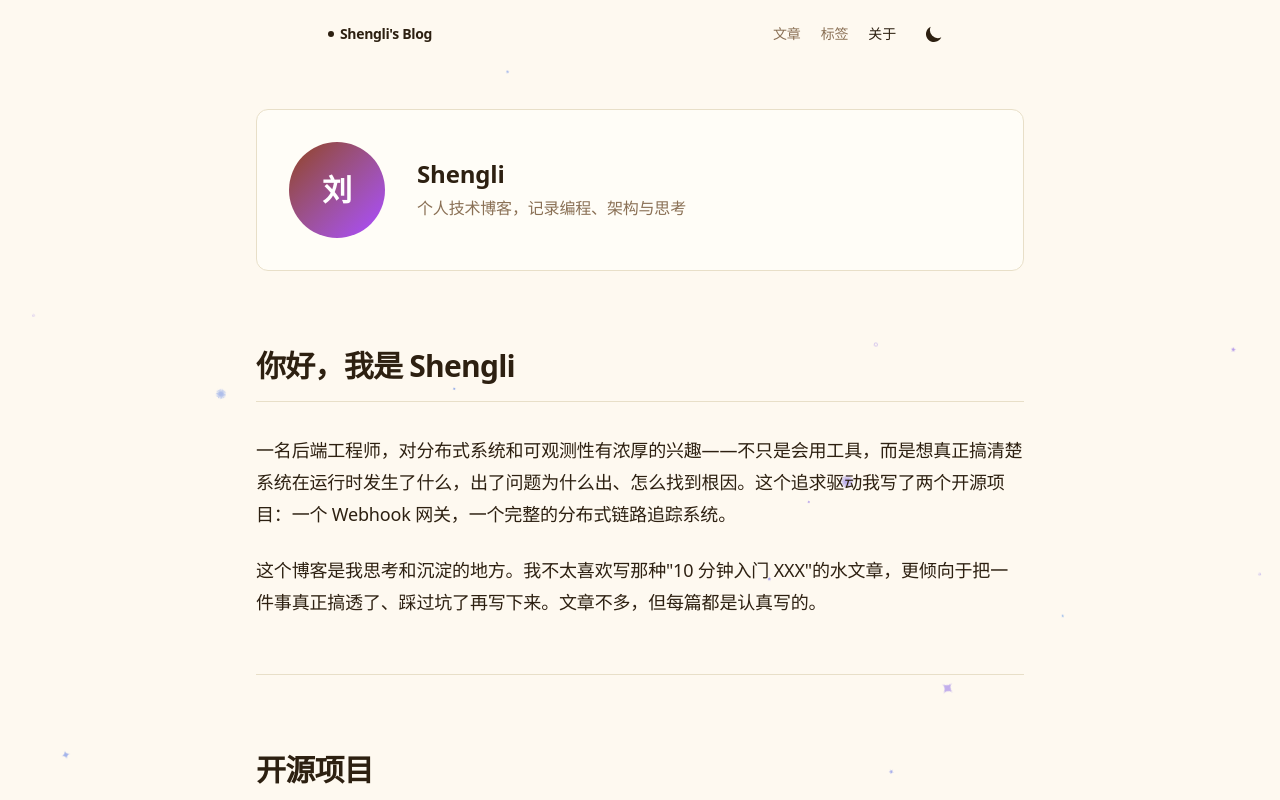
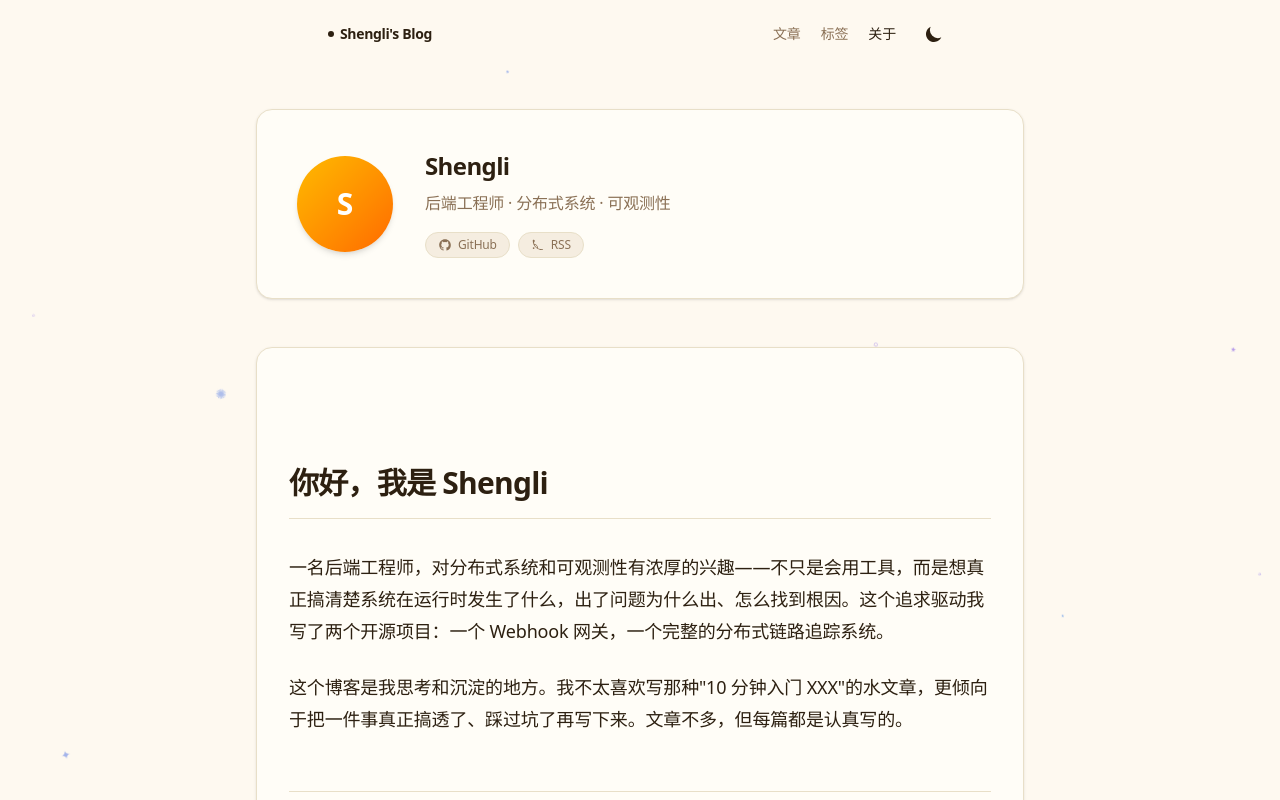
Before and after one commit to ThReeIOne/blog, a Next.js app: page /about in a window 1280 px wide. Shown: the top 800 px of the page. Built offline with nearby package versions, Linux system fonts and the light colour scheme.

Commit message:
fix: separate avatar card and content area on about page

```diff
--- a/content/about.md
+++ b/content/about.md
@@ -37,12 +37,3 @@ title: "关于我"
 日常主力是 **Go** 和 **Python（FastAPI）**，数据库用 PostgreSQL 比较多，基础设施这块关注 ClickHouse、Docker、监控可观测性方向。
 
 前端不是主力方向，但需要的时候会写 TypeScript + React，这个博客就是 Next.js 搭的。
-
----
-
-## 联系方式
-
-- **GitHub**：[github.com/ThReeIOne](https://github.com/ThReeIOne)
-- **博客 RSS**：[/feed.xml](/feed.xml)
-
-有问题或者想聊技术，欢迎通过 GitHub Issues 或者博客文章评论联系我。
--- a/src/app/about/page.tsx
+++ b/src/app/about/page.tsx
@@ -33,19 +33,38 @@ export default async function AboutPage() {
   return (
     <section className="mx-auto max-w-3xl">
       {/* Avatar card */}
-      <div className="mb-10 flex flex-col items-center rounded-xl border border-card-border bg-card-bg p-8 text-center sm:flex-row sm:gap-8 sm:text-left">
-        <div className="mb-4 flex h-24 w-24 shrink-0 items-center justify-center rounded-full bg-gradient-to-br from-accent to-purple-500 text-3xl font-bold text-white sm:mb-0">
-          {AUTHOR.charAt(0).toUpperCase()}
+      <div className="mb-12 flex flex-col items-center rounded-2xl border border-card-border bg-card-bg p-10 text-center shadow-sm sm:flex-row sm:gap-8 sm:text-left">
+        <div className="mb-4 flex h-24 w-24 shrink-0 items-center justify-center rounded-full bg-gradient-to-br from-amber-400 to-orange-500 text-3xl font-bold text-white shadow-md sm:mb-0">
+          S
         </div>
         <div>
-          <h1 className="text-2xl font-bold">Shengli</h1>
-          <p className="mt-1 text-muted-foreground">
-            个人技术博客，记录编程、架构与思考
+          <h1 className="text-2xl font-bold tracking-tight">Shengli</h1>
+          <p className="mt-2 text-muted-foreground leading-relaxed">
+            后端工程师 · 分布式系统 · 可观测性
           </p>
+          <div className="mt-4 flex flex-wrap gap-2 justify-center sm:justify-start">
+            <a href="https://github.com/ThReeIOne" target="_blank" rel="noopener noreferrer"
+              className="inline-flex items-center gap-1.5 rounded-full border border-card-border bg-muted px-3 py-1 text-xs text-muted-foreground hover:text-foreground transition-colors">
+              <svg viewBox="0 0 24 24" className="h-3.5 w-3.5" fill="currentColor">
+                <path d="M12 2C6.477 2 2 6.484 2 12.017c0 4.425 2.865 8.18 6.839 9.504.5.092.682-.217.682-.483 0-.237-.008-.868-.013-1.703-2.782.605-3.369-1.343-3.369-1.343-.454-1.158-1.11-1.466-1.11-1.466-.908-.62.069-.608.069-.608 1.003.07 1.531 1.032 1.531 1.032.892 1.53 2.341 1.088 2.91.832.092-.647.35-1.088.636-1.338-2.22-.253-4.555-1.113-4.555-4.951 0-1.093.39-1.988 1.029-2.688-.103-.253-.446-1.272.098-2.65 0 0 .84-.27 2.75 1.026A9.564 9.564 0 0 1 12 6.844a9.59 9.59 0 0 1 2.504.337c1.909-1.296 2.747-1.027 2.747-1.027.546 1.379.202 2.398.1 2.651.64.7 1.028 1.595 1.028 2.688 0 3.848-2.339 4.695-4.566 4.943.359.309.678.92.678 1.855 0 1.338-.012 2.419-.012 2.747 0 .268.18.58.688.482A10.02 10.02 0 0 0 22 12.017C22 6.484 17.522 2 12 2z" />
+              </svg>
+              GitHub
+            </a>
+            <a href="/feed.xml"
+              className="inline-flex items-center gap-1.5 rounded-full border border-card-border bg-muted px-3 py-1 text-xs text-muted-foreground hover:text-foreground transition-colors">
+              <svg viewBox="0 0 24 24" className="h-3.5 w-3.5" fill="currentColor">
+                <path d="M3.75 3a.75.75 0 0 0-.75.75v.5c0 9.113 7.387 16.5 16.5 16.5h.5a.75.75 0 0 0 0-1.5h-.5C10.964 19.25 5.25 13.536 5.25 7.25v-.5A.75.75 0 0 0 3.75 3Zm.75 8.25a6 6 0 0 1 6 6 .75.75 0 0 0 1.5 0 7.5 7.5 0 0 0-7.5-7.5.75.75 0 0 0 0 1.5Zm0 4.5a1.5 1.5 0 1 0 0 3 1.5 1.5 0 0 0 0-3Z" />
+              </svg>
+              RSS
+            </a>
+          </div>
         </div>
       </div>
 
-      <MarkdownRenderer content={content} />
+      {/* Content area — visually separate */}
+      <div className="rounded-2xl border border-card-border bg-card-bg px-8 py-10 shadow-sm">
+        <MarkdownRenderer content={content} />
+      </div>
     </section>
   );
 }
```
